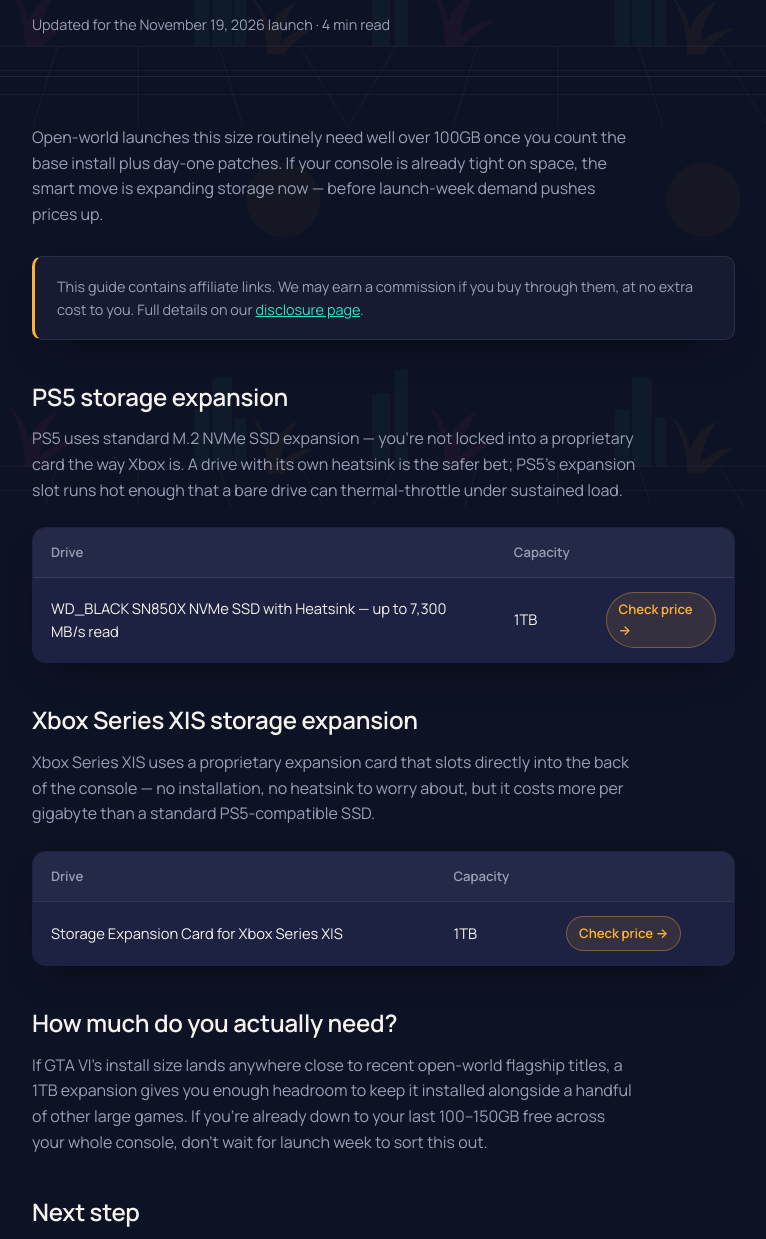
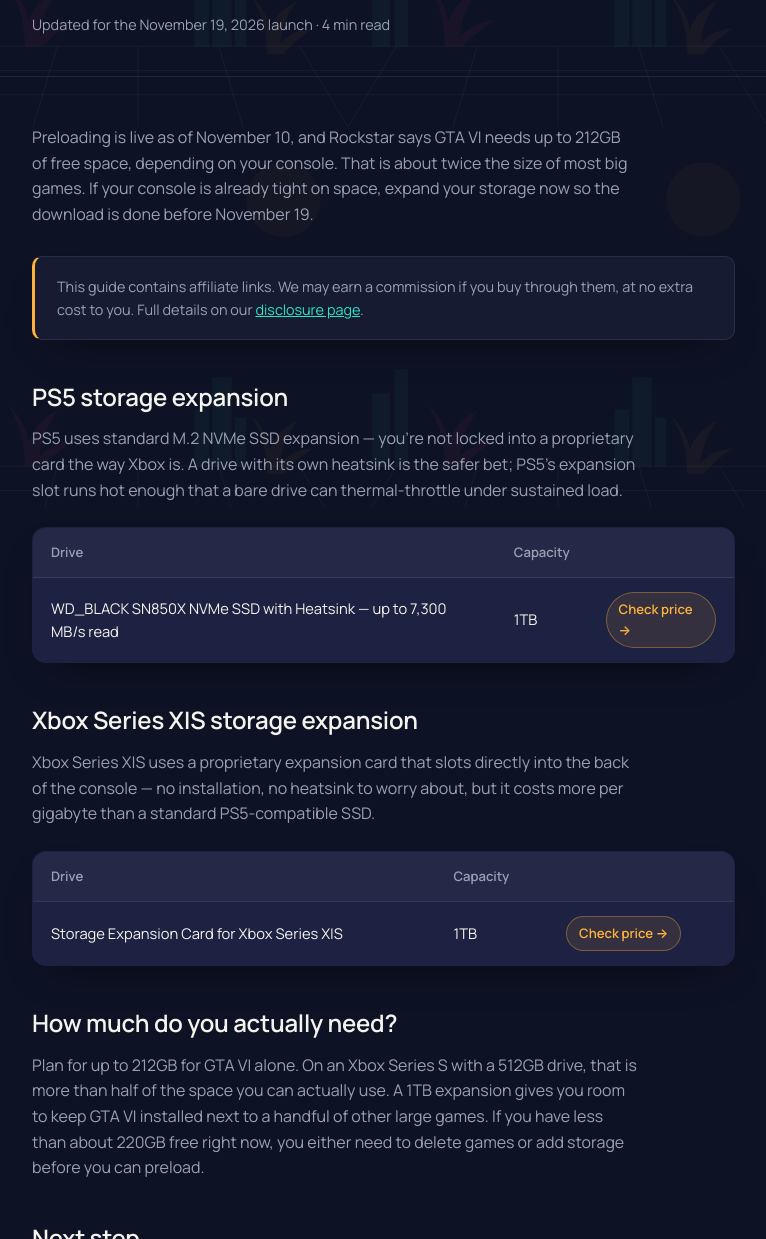
Before and after one commit to billionaire55/Preload6-site, a plain HTML site: page setup-guides/best-storage-gta6.html in a window 1280 px wide. Shown: the part 293-1532 px from the top of the page, without its empty margins (72-838 px from the left). Drawn offline with Linux system fonts and the light colour scheme; a web font is replaced by a local one.

Commit message:
Update best-storage-gta6.html

```diff
--- a/setup-guides/best-storage-gta6.html
+++ b/setup-guides/best-storage-gta6.html
@@ -173,10 +173,11 @@ body::before {
   <div class="article-body">
 
     <p>
-      Open-world launches this size routinely need well over 100GB once
-      you count the base install plus day-one patches. If your console is
-      already tight on space, the smart move is expanding storage now —
-      before launch-week demand pushes prices up.
+      Preloading is live as of November 10, and Rockstar says GTA VI
+      needs up to 212GB of free space, depending on your console. That is
+      about twice the size of most big games. If your console is already
+      tight on space, expand your storage now so the download is done
+      before November 19.
     </p>
 
     <div class="disclosure-box">
@@ -223,11 +224,12 @@ body::before {
 
     <h2>How much do you actually need?</h2>
     <p>
-      If GTA VI's install size lands anywhere close to recent open-world
-      flagship titles, a 1TB expansion gives you enough headroom to keep
-      it installed alongside a handful of other large games. If you're
-      already down to your last 100–150GB free across your whole console,
-      don't wait for launch week to sort this out.
+      Plan for up to 212GB for GTA VI alone. On an Xbox Series S with a
+      512GB drive, that is more than half of the space you can actually
+      use. A 1TB expansion gives you room to keep GTA VI installed next
+      to a handful of other large games. If you have less than about
+      220GB free right now, you either need to delete games or add
+      storage before you can preload.
     </p>
 
     <h2>Next step</h2>
```
